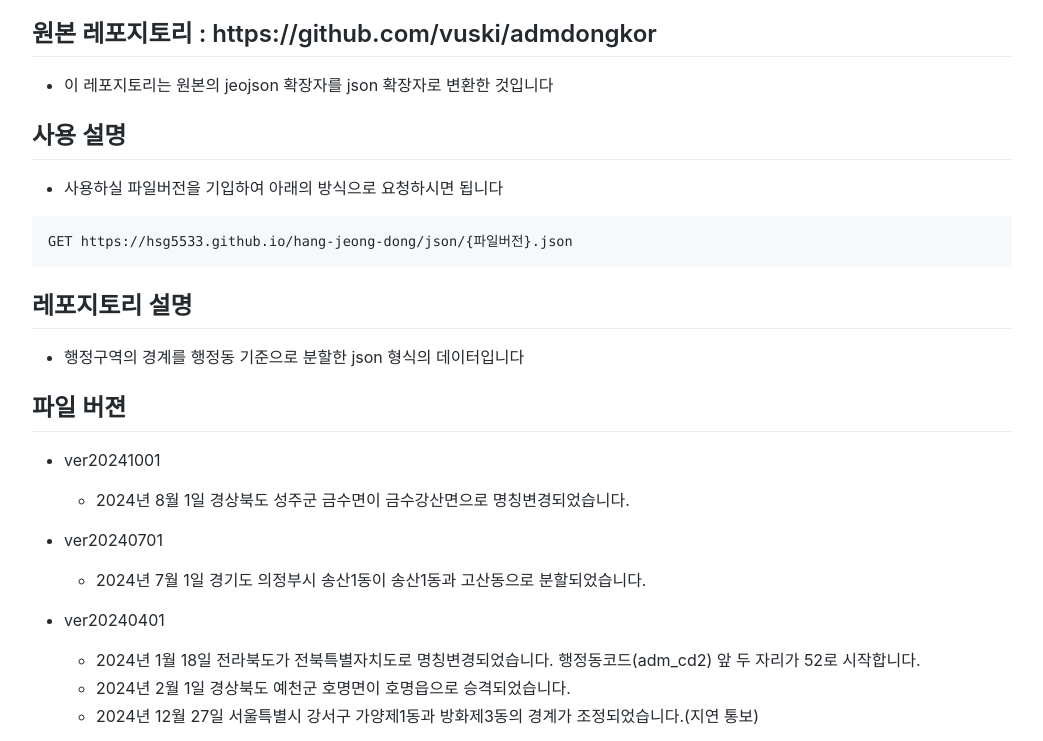
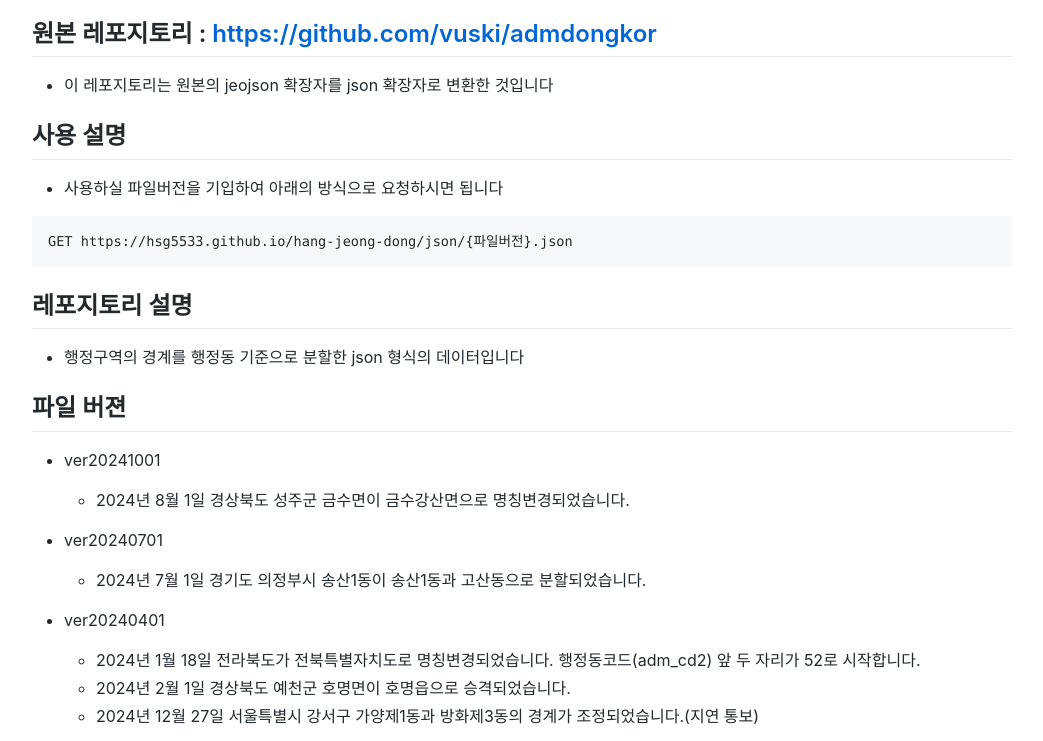
Before and after one commit to hsg5533/hang-jeong-dong, a plain HTML site: page index.html in a window 1280 px wide. Shown: the part 162-903 px from the top of the page, without its empty margins (118-1161 px from the left). Drawn offline with Linux system fonts and the light colour scheme; a script that the page names is missing.

Commit message:
edit: index.html

```diff
--- a/index.html
+++ b/index.html
@@ -41,7 +41,10 @@
       <h1 id="행정구역-레포지토리">행정구역 레포지토리</h1>
 
       <h2 id="원본-레포지토리--httpsgithubcomvuskiadmdongkor">
-        원본 레포지토리 : https://github.com/vuski/admdongkor
+        원본 레포지토리 :
+        <a href="https://github.com/vuski/admdongkor"
+          >https://github.com/vuski/admdongkor</a
+        >
       </h2>
 
       <ul>
```
